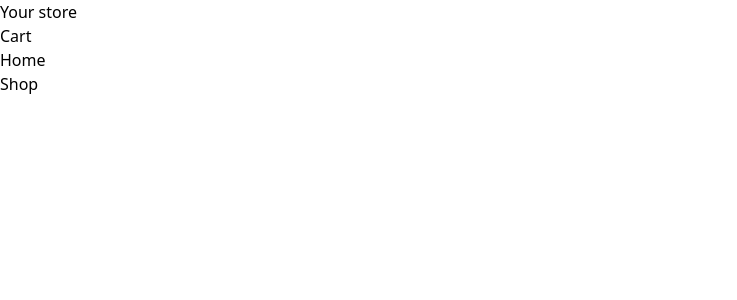
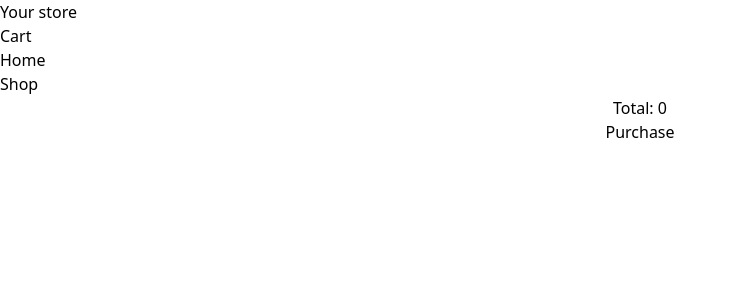
Before and after one commit to AdamLaszab/react-eshop, a React (Vite) app: page /cart in a window 1280 px wide. Shown: the top 300 px of the page, without its empty margins (0-737 px from the left). Built offline with nearby package versions, Linux system fonts and the light colour scheme.

Commit message:
finished cart functionality

```diff
--- a/src/App.jsx
+++ b/src/App.jsx
@@ -1,6 +1,4 @@
 import { useState } from 'react'
-import reactLogo from './assets/react.svg'
-import viteLogo from '/vite.svg'
 import { Link, Route,Routes } from 'react-router-dom'
 import { Home } from "./Home.jsx"
 import { Cart } from './Cart.jsx'
@@ -11,7 +9,38 @@ function App() {
   const [cartState, setCartState] = useState([]);
 
   function changeCart(data, number) {
-        setCartState([...cartState, [data, number]]);
+    const index = cartState.findIndex(([data1, _]) => data1 === data);
+
+    if (index !== -1) {
+      const updatedCartState = cartState.map(([data1, oldNumber], i) => {
+        if (i === index) {
+          return [data1, oldNumber+number];
+        }
+        return [data1, oldNumber];
+      });
+
+      setCartState(updatedCartState);
+    } else {
+      setCartState([...cartState, [data, number]]);
+    }
+  }
+  function changeAmmount(id, number) {
+    const index = cartState.findIndex(([data1, _]) => data1.id === id);
+
+    if (index !== -1) {
+      const updatedCartState = cartState.map(([data1, oldNumber], i) => {
+        if (i === index) {
+          if(oldNumber+number>=1){
+          return [data1, oldNumber + number];
+          }else{
+            return [data1, oldNumber];
+          }
+        }
+        return [data1, oldNumber];
+      });
+
+      setCartState(updatedCartState);
+    }
   }
   return<>
 
@@ -41,7 +70,7 @@ function App() {
   <Routes>
     <Route path="/" element={<Home />}/>
     <Route path="/shop" element={<Shop changeCart={changeCart}/>} />
-    <Route path="/cart" element={<Cart cartState={cartState}/>} />
+    <Route path="/cart" element={<Cart cartState={cartState} changeAmmount={changeAmmount}/>} />
   </Routes>
   </>
 }
--- a/src/Cart.jsx
+++ b/src/Cart.jsx
@@ -1,12 +1,52 @@
-import "./main.css"
-export function Cart({ cartState }) {
-    return (
-      <div className="start">
+import { useEffect, useState } from "react";
+import "./main.css";
+
+export function Cart({ cartState, changeAmmount }) {
+  const [total, changeTotal] = useState(0);
+
+  let text1 = "\u003C";
+  let text2 = "\u003E";
+
+  function addAmmount(id) {
+    changeAmmount(id, 1);
+  }
+
+  function deduct(id) {
+    changeAmmount(id, -1);
+  }
+
+  useEffect(() => {
+    let sum = 0;
+    cartState.forEach(element => {
+      sum += element[0].price * element[1];
+    });
+    changeTotal(sum);
+  }, [cartState]);
+
+  return (
+    <div>
+      <div className="mam">
         <ul className="list">
           {cartState.map((element) => (
-            <li className="cast" key={element[0].id}><img className="cartObrazok" src={element[0].images[0]} alt="obrazok" /><div>{element[0].title}</div><div>{element[1]}</div></li>
+            <li className="cast" key={element[0].id}>
+              <img className="cartObrazok" src={element[0].images[0]} alt="obrazok" />
+              <div>{element[0].title}</div>
+              <div>
+                <div>
+                  <button onClick={() => deduct(element[0].id)}>{text1}</button>
+                  {element[1]}
+                  <button onClick={() => addAmmount(element[0].id)}>{text2}</button>
+                </div>
+                <div>{element[0].price * element[1]}$</div>
+              </div>
+            </li>
           ))}
         </ul>
+        <div>Total: {total}</div>
+        <div>
+          <button>Purchase</button>
+        </div>
       </div>
-    );
-  }
+    </div>
+  );
+}
--- a/src/main.css
+++ b/src/main.css
@@ -22,3 +22,8 @@
 .list{
     gap: 20px;
 }
+.mam{
+    display: flex;
+    align-items: center;
+    flex-direction: column;
+}
```
